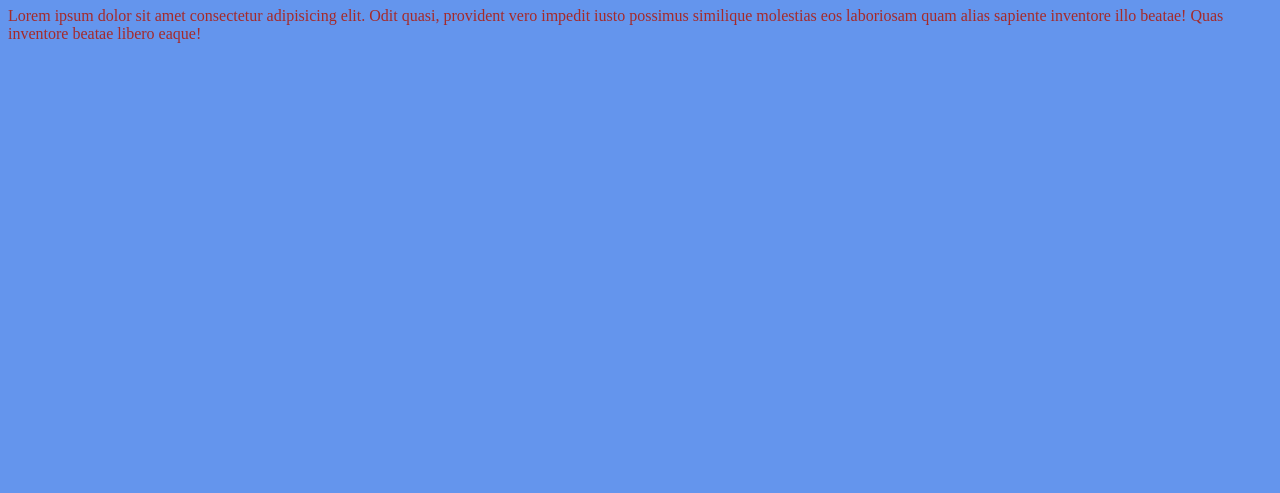
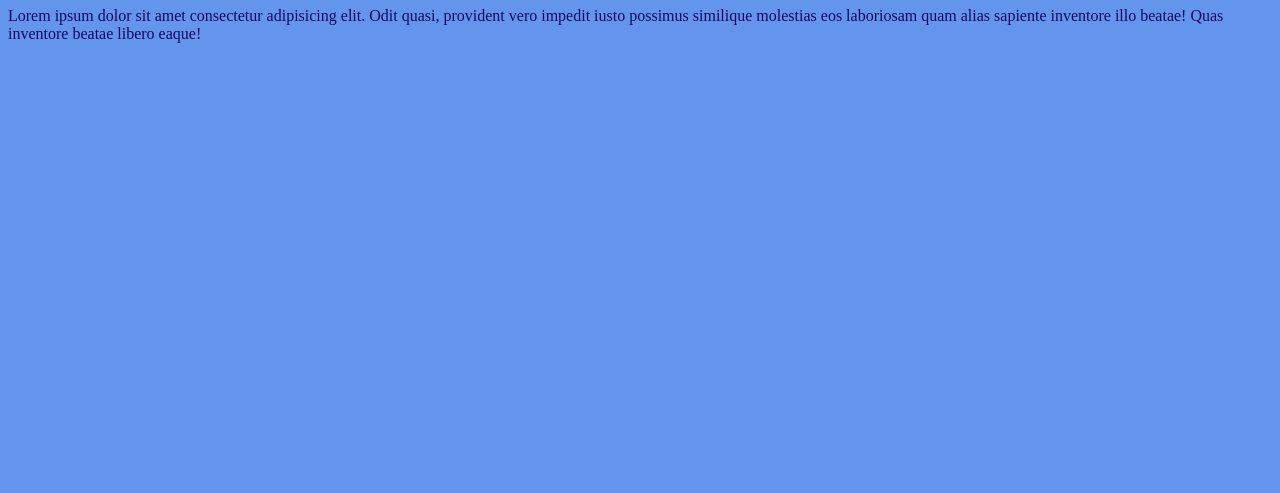
Before and after one commit to SakinaGit/Githublec8, a plain HTML site: page index.html in a window 1280 px wide. Shown: the part 307-800 px from the top of the page. Drawn offline with Linux system fonts and the light colour scheme.

Commit message:
update file style.css change color to paragraph

```diff
--- a/style.css
+++ b/style.css
@@ -5,5 +5,5 @@ h1{
     color: blue;
 }
 p{
-    color: brown;
+    color: rgb(21, 7, 97);
 }
```
